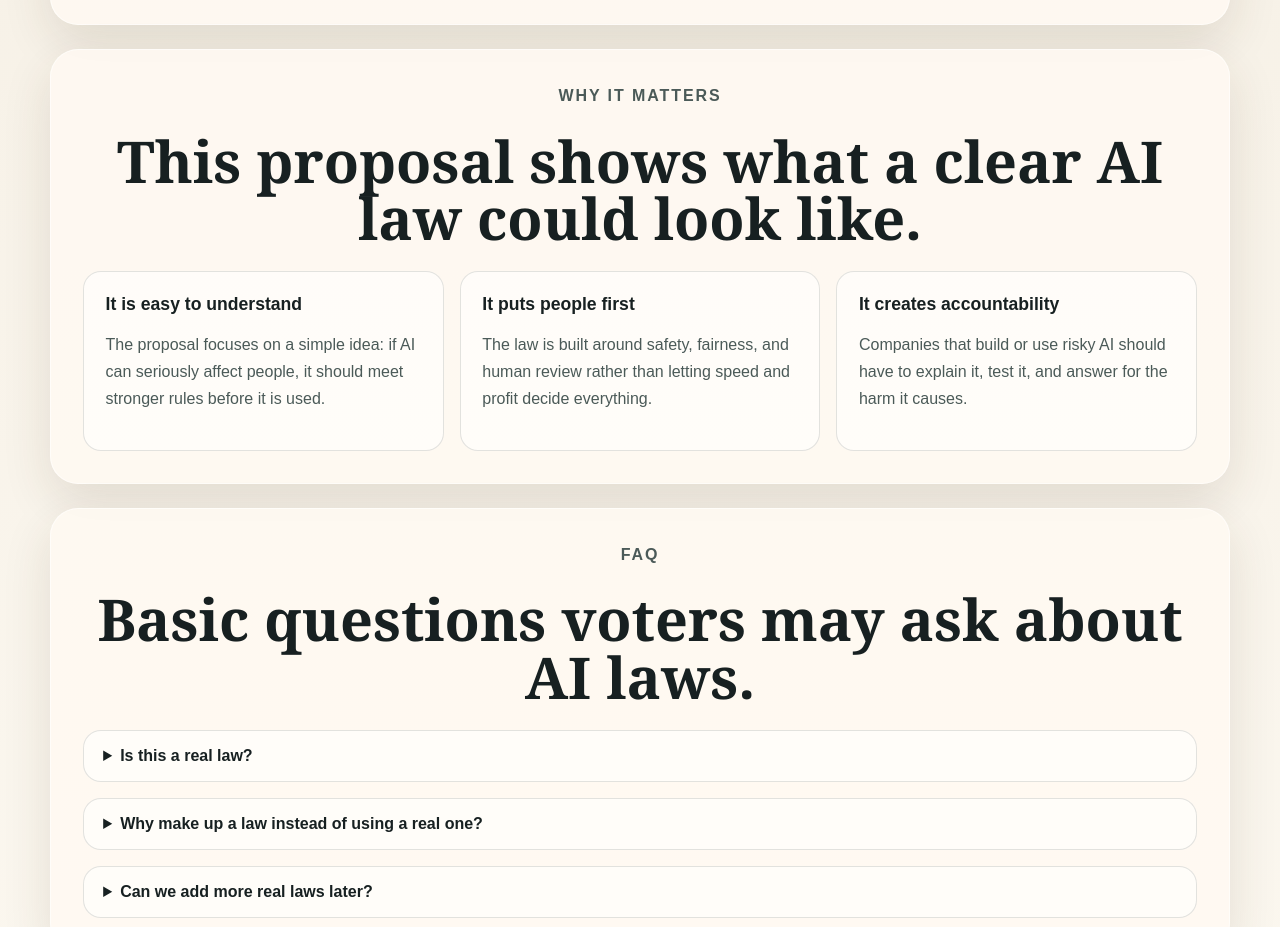
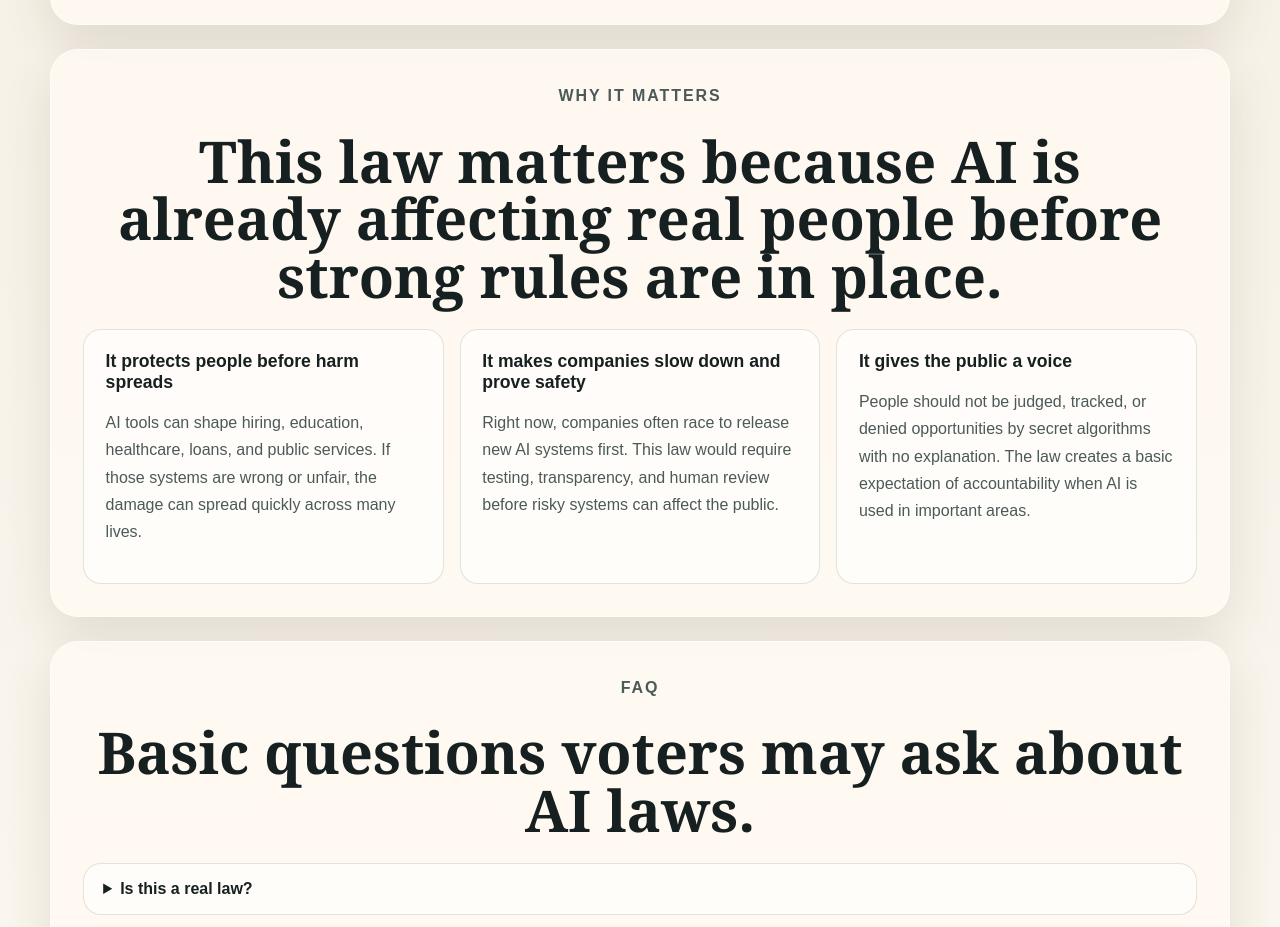
Before and after one commit to 27007scs/27007scs.github.io, a website: page index.html in a window 1280 px wide. Shown: the part 1535-2462 px from the top of the page. Drawn offline with Linux system fonts and the light colour scheme.

Commit message:
Add files via upload

```diff
--- a/index.html
+++ b/index.html
@@ -103,28 +103,31 @@
         <section class="section action-section" id="action">
           <div class="section-heading">
             <p class="eyebrow">Why it matters</p>
-            <h2>This proposal shows what a clear AI law could look like.</h2>
+            <h2>This law matters because AI is already affecting real people before strong rules are in place.</h2>
           </div>
           <div class="action-grid">
             <article class="action-card">
-              <h3>It is easy to understand</h3>
+              <h3>It protects people before harm spreads</h3>
               <p>
-                The proposal focuses on a simple idea: if AI can seriously affect
-                people, it should meet stronger rules before it is used.
+                AI tools can shape hiring, education, healthcare, loans, and
+                public services. If those systems are wrong or unfair, the damage
+                can spread quickly across many lives.
               </p>
             </article>
             <article class="action-card">
-              <h3>It puts people first</h3>
+              <h3>It makes companies slow down and prove safety</h3>
               <p>
-                The law is built around safety, fairness, and human review rather
-                than letting speed and profit decide everything.
+                Right now, companies often race to release new AI systems first.
+                This law would require testing, transparency, and human review
+                before risky systems can affect the public.
               </p>
             </article>
             <article class="action-card">
-              <h3>It creates accountability</h3>
+              <h3>It gives the public a voice</h3>
               <p>
-                Companies that build or use risky AI should have to explain it,
-                test it, and answer for the harm it causes.
+                People should not be judged, tracked, or denied opportunities by
+                secret algorithms with no explanation. The law creates a basic
+                expectation of accountability when AI is used in important areas.
               </p>
             </article>
           </div>
```
